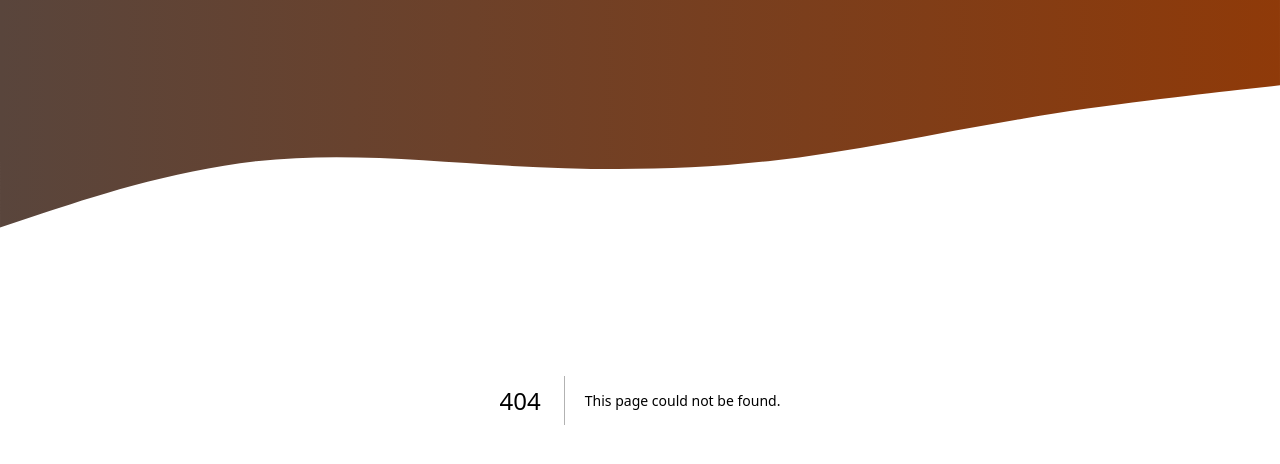
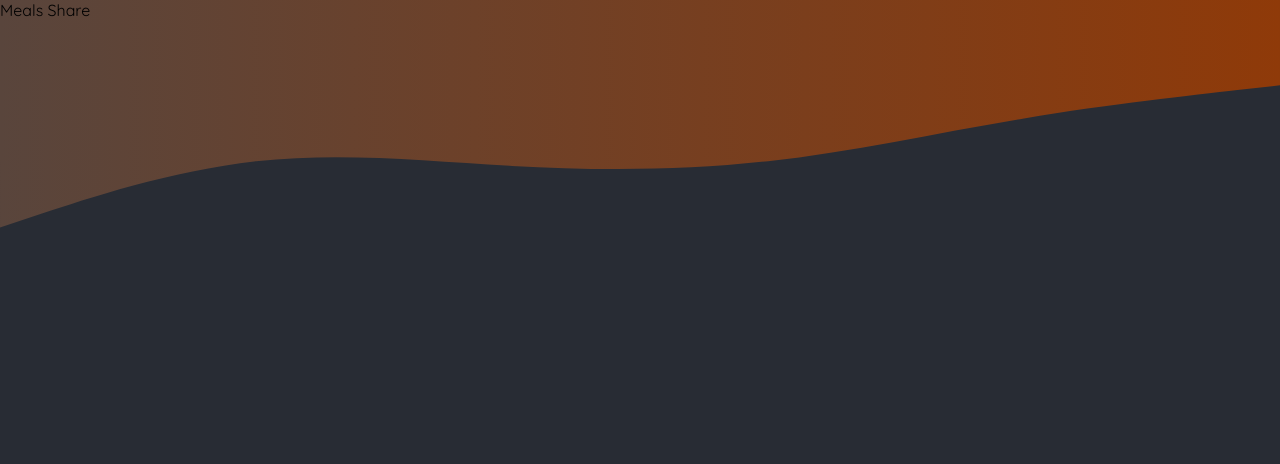
Before and after one commit to DavidsJulio/share-food, a Next.js app: page /meals/share in a window 1280 px wide. Before the commit this address had no page. Shown: the top 464 px of the page. Built offline with nearby package versions, Linux system fonts and the light colour scheme.

Commit message:
Meals share route

```diff
--- /dev/null
+++ b/app/meals/share/page.js
@@ -0,0 +1,5 @@
+import React from "react";
+
+export default function MealsShare() {
+  return <div>Meals Share</div>;
+}
```
